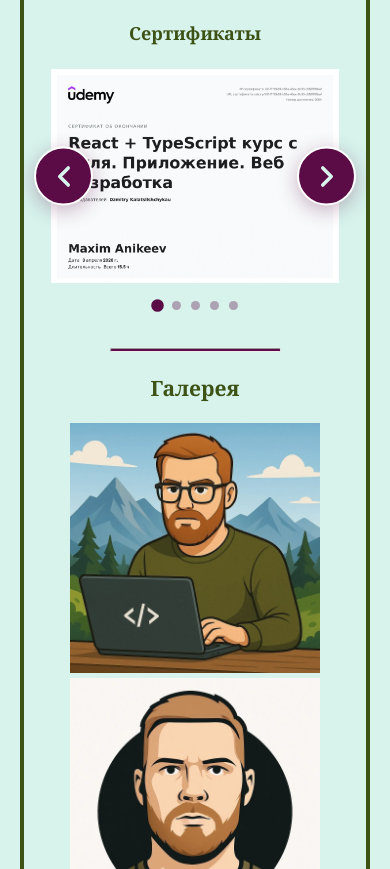
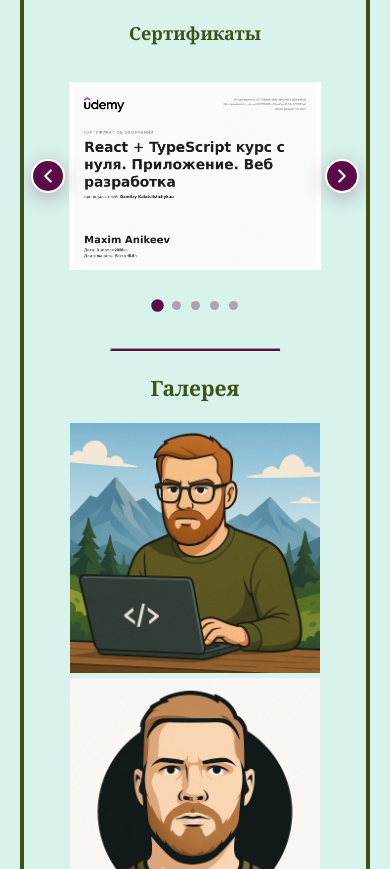
Before and after one commit to Superpnz/CV_Page, a plain HTML site: page index.html in a window 390 px wide. Shown: the part 944-1813 px from the top of the page. Drawn offline with nearby package versions, Linux system fonts and the light colour scheme.

Commit message:
style(Slider): improve responsive certificate layout

```diff
--- a/css/responsive.css
+++ b/css/responsive.css
@@ -1,5 +1,6 @@
 /* ===== АДАПТИВНОСТЬ ===== */
 
+/* Шапка: планшеты и небольшие ноутбуки */
 @media (max-width: 1150px) {
     .header-container {
         display: grid;
@@ -45,7 +46,7 @@
     }
 }
 
-/* Шапка: мобильные */
+/* Шапка: мобильные устройства */
 @media(max-width: 760px) {
     .header-container {
         min-height: auto;
@@ -88,16 +89,36 @@
     .header-nav a::after {
         bottom: -5px;
     }
+
+    .prev,
+    .next {
+        width: 42px;
+        height: 42px;
+    }
+
+    .prev svg,
+    .next svg {
+        width: 28px;
+        height: 28px;
+    }
+
+    .prev {
+        left: 24px;
+    }
+
+    .next {
+        right: 22px;
+    }
 }
 
-/* Кнопка вверх */
+/* Кнопка возврата вверх */
 @media (max-width: 700px) {
     .btn-up-arrow {
         width: 40px;
         height: 40px;
         bottom: 15px;
         right: 15px;
-  }
+    }
 }
 
 /* Мобильное меню */
@@ -138,7 +159,7 @@
         visibility: hidden;
         opacity: 0;
         transition: max-height 0.35s ease, opacity 0.25s ease,
-                    padding 0.35s ease, visibility 0.35s ease;
+            padding 0.35s ease, visibility 0.35s ease;
     }
 
     .header-nav.open {
@@ -149,7 +170,34 @@
     }
 }
 
-/* Маленькие экраны */
+/* Слайдер: небольшие экраны */
+@media (max-width: 560px) {
+    .image {
+        padding: 0 45px;
+    }
+
+    .prev,
+    .next {
+        width: 38px;
+        height: 38px;
+    }
+
+    .prev svg,
+    .next svg {
+        width: 24px;
+        height: 24px;
+    }
+
+    .prev {
+        left: 6px;
+    }
+
+    .next {
+        right: 7px;
+    }
+}
+
+/* Маленькие экраны: таблица и слайдер */
 @media (max-width: 480px) {
     .ed__table {
         font-size: 12px;
@@ -165,10 +213,26 @@
         height: 32px;
         bottom: 10px;
         right: 10px;
-  }
+    }
+
+    .prev,
+    .next {
+        width: 34px;
+        height: 34px;
+    }
+
+    .prev svg,
+    .next svg {
+        width: 22px;
+        height: 22px;
+    }
+
+    .prev {
+        left: 7px;
+    }
 }
 
-/* Очень маленькие экраны: шапка */
+/* Очень маленькие экраны: шапка и слайдер */
 @media(max-width: 360px) {
     .header-container {
         padding: 10px 12px;
@@ -186,6 +250,30 @@
         min-width: 34px;
         padding: 7px 8px;
     }
+
+    .image {
+        padding: 0 37px;
+    }
+
+    .prev,
+    .next {
+        width: 30px;
+        height: 30px;
+    }
+
+    .prev svg,
+    .next svg {
+        width: 20px;
+        height: 20px;
+    }
+
+    .prev {
+        left: 4px;
+    }
+
+    .next {
+        right: 6px;
+    }
 }
 
 /* Очень маленькие экраны: таблица */
@@ -200,6 +288,7 @@
     }
 }
 
+/* Минимальные экраны: таблица */
 @media (max-width: 310px) {
     .ed__table {
         font-size: 10px;
--- a/css/style.css
+++ b/css/style.css
@@ -270,7 +270,10 @@ body {
 
 .image {
     min-width: 100%;
+    width: 100%;
+    height: 100%;
     object-fit: contain;
+    padding: 0 70px;
 }
 
 .prev,
```
